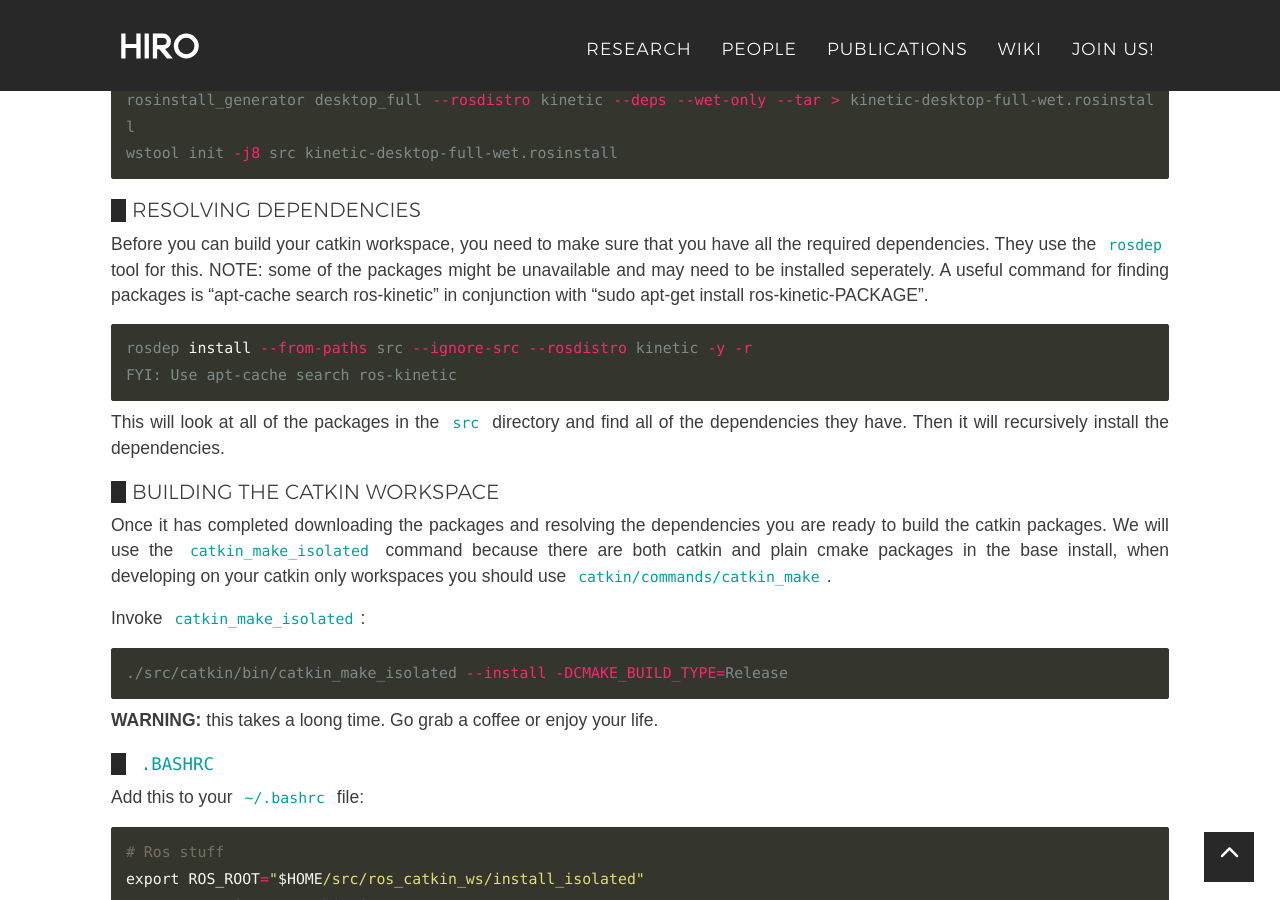
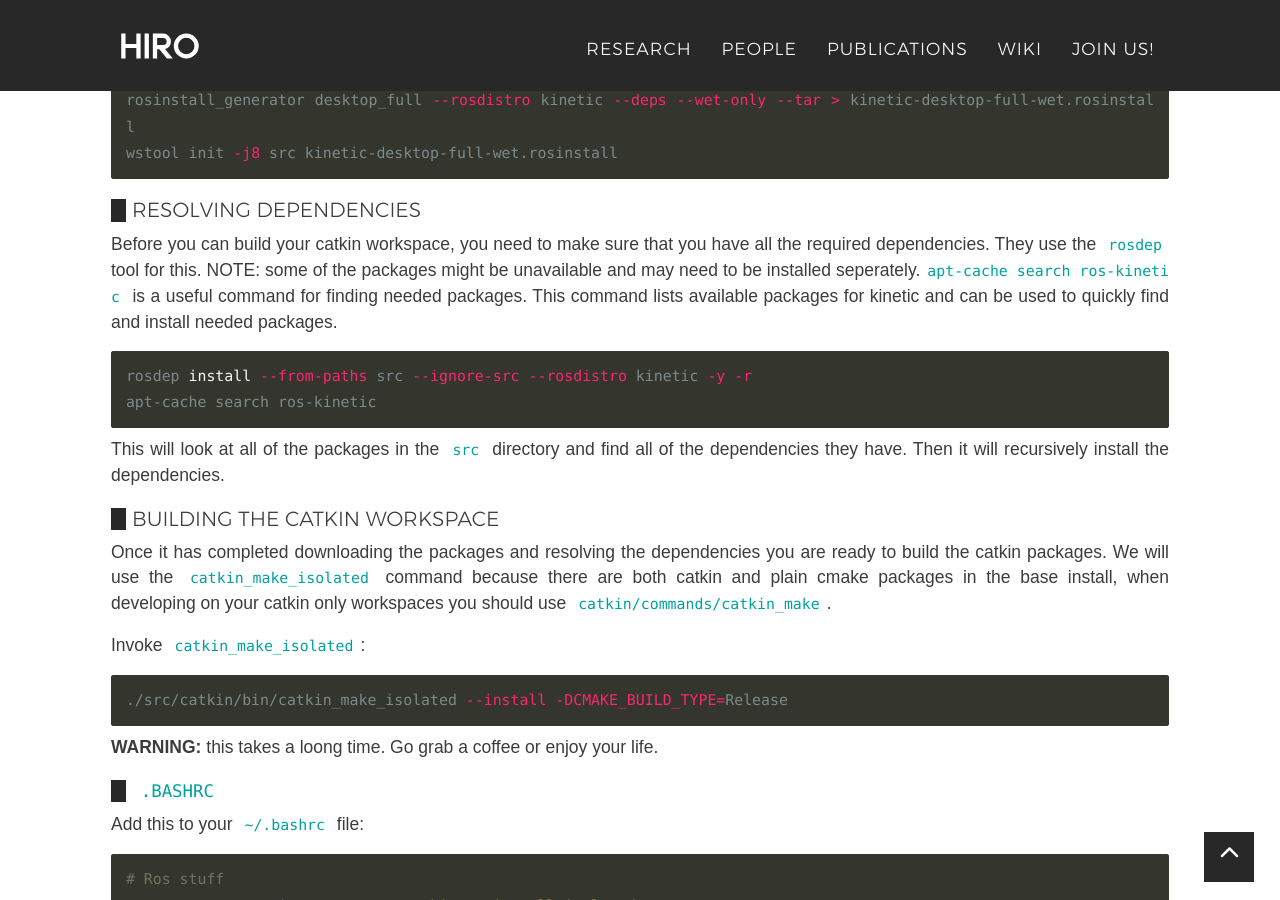
Before and after one commit to HIRO-group/HIRO-group.github.io, a Jekyll site: the page built from _posts/wiki/2018-10-18-ROS-kinetic-installation.md, in a window 1280 px wide and 900 px high, scrolled down 2403 px. Built offline with Jekyll 4.4.1, drawn with Linux system fonts in a browser that asks for light colours; nearby versions of some CDN libraries; some web fonts are replaced.

Commit message:
Fixed unclear description of command to find neccesary packages.

```diff
--- a/_posts/wiki/2018-10-18-ROS-kinetic-installation.md
+++ b/_posts/wiki/2018-10-18-ROS-kinetic-installation.md
@@ -78,11 +78,11 @@ wstool init -j8 src kinetic-desktop-full-wet.rosinstall
 
 ### Resolving dependencies
 
-Before you can build your catkin workspace, you need to make sure that you have all the required dependencies. They use the `rosdep` tool for this. NOTE: some of the packages might be unavailable and may need to be installed seperately. A useful command for finding packages is "apt-cache search ros-kinetic" in conjunction with "sudo apt-get install ros-kinetic-PACKAGE".
+Before you can build your catkin workspace, you need to make sure that you have all the required dependencies. They use the `rosdep` tool for this. NOTE: some of the packages might be unavailable and may need to be installed seperately.`apt-cache search ros-kinetic` is a useful command for finding needed packages. This command lists available packages for kinetic and can be used to quickly find and install needed packages.
 
 ~~~bash
 rosdep install --from-paths src --ignore-src --rosdistro kinetic -y -r
-FYI: Use apt-cache search ros-kinetic
+apt-cache search ros-kinetic
 ~~~
 
 This will look at all of the packages in the `src` directory and find all of the dependencies they have. Then it will recursively install the dependencies.
```
